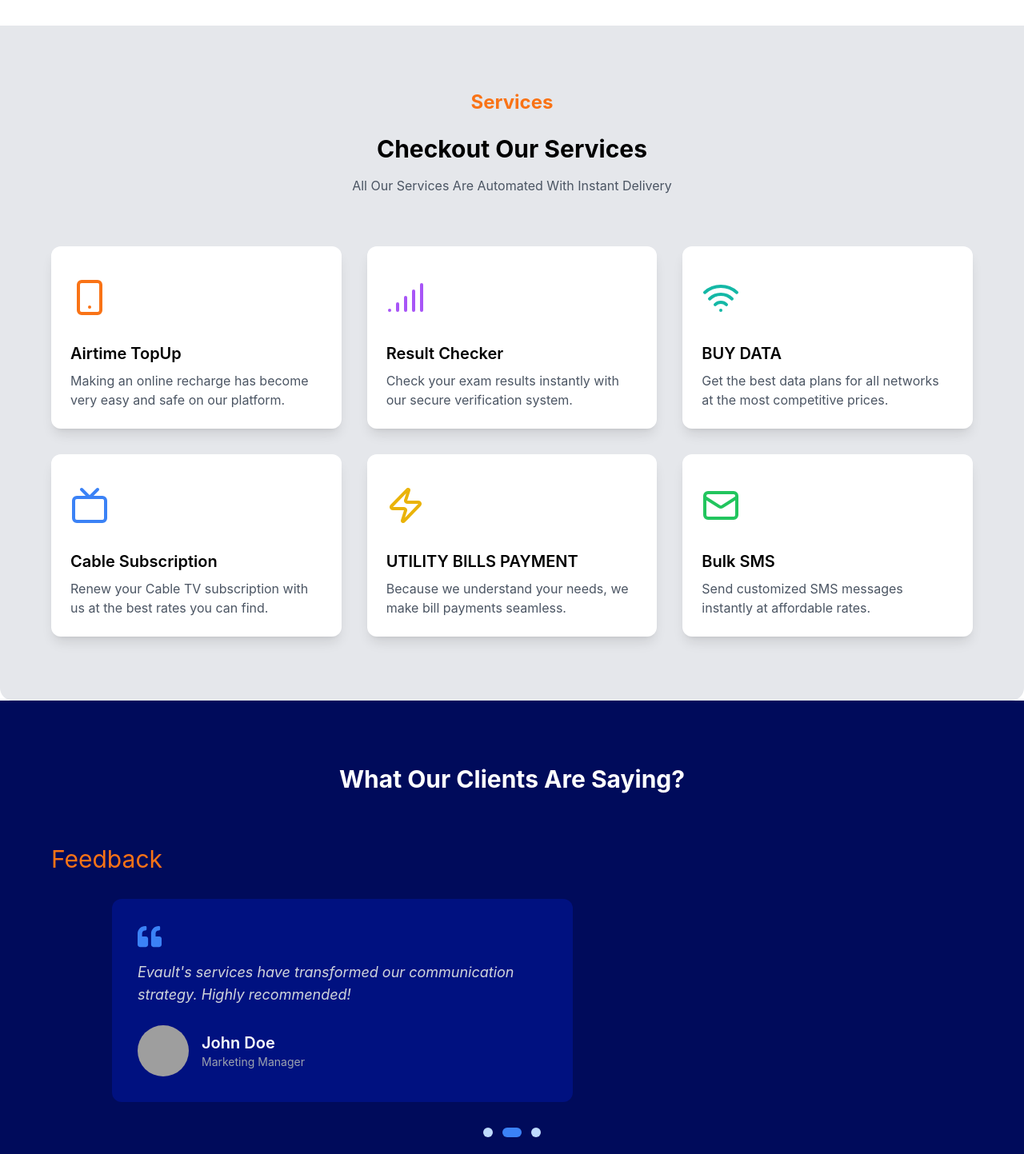
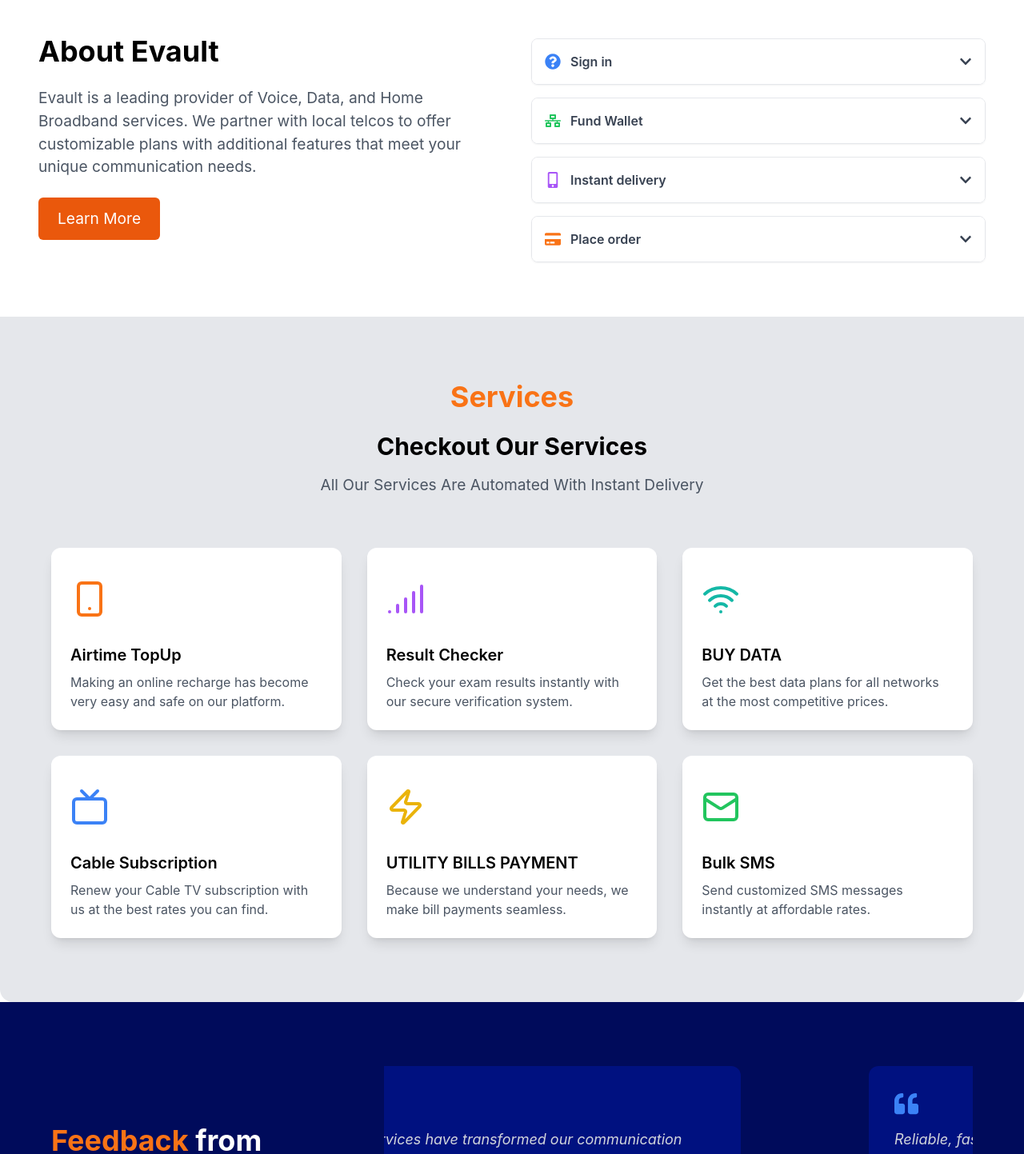
Before and after one commit to Lycan-Xx/evault_web, a React (Vite) app: page / in a window 1280 px wide. Shown: the part 1200-2643 px from the top of the page at 80% size. Built offline with nearby package versions, Linux system fonts and the light colour scheme; grey boxes are pictures that could not be loaded.

Commit message:
New entry on friday morning

```diff
--- a/src/App.jsx
+++ b/src/App.jsx
@@ -1,6 +1,7 @@
 import React from 'react'
 import Navbar from './components/Navbar'
 import Hero from './components/Hero'
+import Features from './components/Features'
 import About from './components/About'
 import Services from './components/Services'
 import Testimonials from './components/Testimonials'
@@ -12,6 +13,7 @@
     <div className="bg-white dark:bg-gray-900">
       <Navbar />
       <Hero />
+      <Features />
       <About />
       <Services />
       <Testimonials />
--- a/src/components/About.jsx
+++ b/src/components/About.jsx
@@ -8,28 +8,28 @@
     {
       id: 1,
       icon: <FaQuestionCircle />,
-      question: "Why Should I trust you?",
-      answer: "We are a reliable and trusted platform with a proven track record of providing seamless digital services. Our transparent processes, secure transactions, and commitment to customer satisfaction make us a dependable choice for all your recharge and subscription needs.",
+      question: "Sign in",
+      answer: "Firstly you need to create an account and sign in using your registered username & password",
       color: 'blue'
     },
     {
       id: 2,
       icon: <FaNetworkWired />,
-      question: "What networks Airtime do you convert?",
+      question: "Fund Wallet",
       answer: "We support airtime conversion for all major Nigerian networks, including MTN, Glo, Airtel, and 9Mobile. Our platform ensures quick and hassle-free conversion across these networks.",
       color: 'green'
     },
     {
       id: 3,
       icon: <FaMobileAlt />,
-      question: "How can I check my data balance?",
+      question: "Instant delivery",
       answer: "You can easily check your data balance directly through our platform. Simply log in to your account, navigate to the data services section, and view your current data balance in real-time.",
       color: 'purple'
     },
     {
       id: 4,
       icon: <FaCreditCard />,
-      question: "Do you accept recharge card pins or VTU for airtime conversion?",
+      question: "Place order",
       answer: "Yes, we accept both recharge card pins and VTU (Virtual Top-Up) for airtime conversion. Our flexible platform supports multiple payment methods to provide you with convenient options.",
       color: 'orange'
     }
@@ -40,19 +40,19 @@
   }
 
   return (
-    <section className="bg-white py-16 px-6 md:px-12 rounded-t-2xl">
+    <section className="bg-white py-16 px-6 md:px-12">
       <div className="container mx-auto flex flex-col md:flex-row items-center">
         {/* Left Side - Company Description */}
         <div className="md:w-1/2 mb-8 md:mr-12">
-          <h2 className="text-3xl font-bold text-blue-900 mb-6">
+          <h2 className="text-4xl font-bold text-black mb-6">
             About Evault
           </h2>
-          <p className="text-gray-700 mb-6">
+          <p className="text-gray-600 mb-6 text-[1.2rem]">
             Evault is a leading provider of Voice, Data, and Home Broadband services.
             We partner with local telcos to offer customizable plans with additional features
             that meet your unique communication needs.
           </p>
-          <button className="bg-orange-500 text-white px-6 py-3 rounded-md hover:bg-blue-800 transition">
+          <button className="bg-orange-600 text-[1.2rem] text-white px-6 py-3 rounded-md hover:bg-blue-800 transition">
             Learn More
           </button>
         </div>
--- a/src/components/FAQ.jsx
+++ b/src/components/FAQ.jsx
@@ -33,8 +33,7 @@
     <div className="px-6 md:px-16 py-20 bg-white rounded-2xl">
       <div className="max-w-7xl mx-auto">
         <div className="text-center mb-16">
-          <span className="text-orange-500 font-semibold">GET HELP</span>
-          <h2 className="text-3xl font-bold mt-2 mb-4">Frequently Asked Questions</h2>
+          <h2 className="text-orange-500 text-4xl font-bold mt-2 mb-4">Frequently Asked Questions</h2>
         </div>
 
         <div className="space-y-4">
--- a/src/components/Footer.jsx
+++ b/src/components/Footer.jsx
@@ -32,8 +32,8 @@
             <h4 className="font-semibold mb-4">Contact</h4>
             <ul className="space-y-2 text-gray-300">
               <li><a href="#">📞 +234 000000000</a></li>
-              <li><a href="#">✉️ support@evault.com</a></li>
-              <li>🏢 123 Main Street, Lagos, NG</li>
+              <li><a href="#">✉️ support@evault.com.ng</a></li>
+              <li>🏢 No 29 Atiku Abubakar Mall, Numan road, Adamawa State, NG</li>
             </ul>
           </div>
 
--- a/src/components/Navbar.jsx
+++ b/src/components/Navbar.jsx
@@ -25,7 +25,7 @@
       }`}
     >
       <div className="max-w-7xl mx-auto flex justify-between items-center">
-        <div className="text-white text-2xl font-bold"> eVault </div>
+        <div className="text-white text-3xl font-bold"> eVault </div>
 
         <div className="hidden md:flex space-x-8">
           <a
--- a/src/components/Services.jsx
+++ b/src/components/Services.jsx
@@ -39,10 +39,10 @@
     <div className="px-6 md:px-16 py-20 bg-gray-200 rounded-b-2xl">
       <div className="max-w-7xl mx-auto">
         <div className="text-center mb-16">
-          <h3 className='text-orange-500 font-bold text-2xl'>Services</h3>
+          <h3 className='text-orange-500 font-bold text-4xl'>Services</h3>
           <br />
           <h2 className="text-3xl font-bold mb-4">Checkout Our Services</h2>
-          <p className="text-gray-600">All Our Services Are Automated With Instant Delivery</p>
+          <p className="text-gray-600 text-[1.2rem]">All Our Services Are Automated With Instant Delivery</p>
         </div>
 
         <div className="grid md:grid-cols-2 lg:grid-cols-3 gap-8">
--- a/src/components/Testimonials.jsx
+++ b/src/components/Testimonials.jsx
@@ -3,20 +3,20 @@
 
 const testimonials = [
   {
-    name: 'John Doe',
-    role: 'Marketing Manager',
+    name: 'Ahmad Ibrahim',
+    role: 'Suya spot owner',
     text: "Evault's services have transformed our communication strategy. Highly recommended!",
     image: "https://picsum.photos/200/200?random=3"
   },
   {
-    name: 'Sarah Smith',
-    role: 'Business Owner',
+    name: 'Emmanuel Dangana',
+    role: 'P.O.S Owner',
     text: "Reliable, fast, and incredibly user-friendly. Evault exceeds expectations.",
     image: "https://picsum.photos/200/200?random=4"
   },
   {
-    name: 'Michael Johnson',
-    role: 'IT Director',
+    name: 'Faith Faraah',
+    role: 'Saloon owner',
     text: "Seamless integration and exceptional customer support. Evault is our go-to provider.",
     image: "https://picsum.photos/200/200?random=5"
   }
@@ -29,7 +29,6 @@
   useEffect(() => {
     const scrollContainer = scrollContainerRef.current;
 
-    // Horizontal scroll function
     const scrollToTestimonial = (index) => {
       if (scrollContainer) {
         scrollContainer.scrollTo({
@@ -39,31 +38,34 @@
       }
     };
 
-    // Auto-scroll interval
     const intervalId = setInterval(() => {
       const nextTestimonial = (currentTestimonial + 1) % testimonials.length;
       setCurrentTestimonial(nextTestimonial);
       scrollToTestimonial(nextTestimonial);
     }, 5000);
 
-    // Scroll to initial testimonial
     scrollToTestimonial(currentTestimonial);
 
-    // Cleanup interval on component unmount
     return () => clearInterval(intervalId);
   }, [currentTestimonial]);
 
   return (
     <div className="px-6 md:px-16 py-20 bg-[#000B5B] text-white">
-      <div className="max-w-7xl mx-auto">
-        <div className="text-center mb-16">
-          <h2 className="text-3xl font-bold mb-4">What Our Clients Are Saying?</h2>
+      <div className="max-w-7xl mx-auto flex flex-col md:flex-row items-center">
+        {/* Left Side Text */}
+        <div className="md:w-1/3 mb-8 md:mb-0 md:mr-12">
+          <h2 className="text-4xl font-bold mb-4 text-white">
+           <span className='text-orange-500'> Feedback</span> from
+            <br />
+            our customers
+          </h2>
+          <p className="text-gray-300 text-lg text-[1.2rem] font-sans">
+            Hear what our valued clients have to say about their experiences with our services.
+          </p>
         </div>
 
-
-        <div className="md:w-1/2 mb-8 md:mr-12">
-			<h2 className='text-3xl font--bold text-orange-500'>Feedback</h2>
-		</div>
+        {/* Right Side - Testimonials Container */}
+        <div className="md:w-2/3 w-full">
           {/* Horizontal Scroll Container */}
           <div
             ref={scrollContainerRef}
@@ -114,6 +116,7 @@
           </div>
         </div>
       </div>
+    </div>
   );
 };
 
```
Lines whose indentation alone changed are shown as unchanged.
